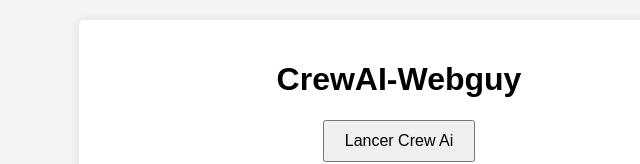
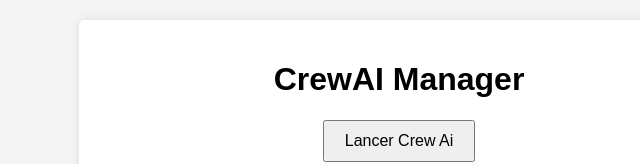
Before and after one commit to Erik-42/crewai-guy, a plain HTML site: page templates/guy/index.html in a window 1280 px wide. Shown: the top 164 px of the page, without its empty margins (241-881 px from the left). Drawn offline with nearby package versions, Linux system fonts and the light colour scheme; a script that the page names is missing.

Commit message:
Mise a jour arborescenceet readme

```diff
--- a/templates/guy/index.html
+++ b/templates/guy/index.html
@@ -3,7 +3,7 @@
   <head>
     <meta charset="UTF-8" />
     <meta name="viewport" content="width=device-width, initial-scale=1.0" />
-    <title>CrewAI-Webguy</title>
+    <title>CrewAI Manager</title>
     <link rel="stylesheet" href="./style/style-index.css" />
     <script defer src="./js/script-common.js"></script>
     <script src="https://cdn.jsdelivr.net/npm/marked/marked.min.js"></script>
@@ -16,7 +16,7 @@
 
   <body>
     <div class="container">
-      <h1>CrewAI-Webguy</h1>
+      <h1>CrewAI Manager</h1>
       <button id="runButton">Lancer Crew Ai</button>
       <button id="toggleDarkMode">Activer le mode sombre</button>
       <button onclick="runCrewAI()">Exécuter CrewAI</button>
```
Also changed, not shown: assets/img/logos/product/lecnam-768x768.png (deleted), tools/export/project-structure.json (renamed from tools/project-structure.json), 2 other files.
